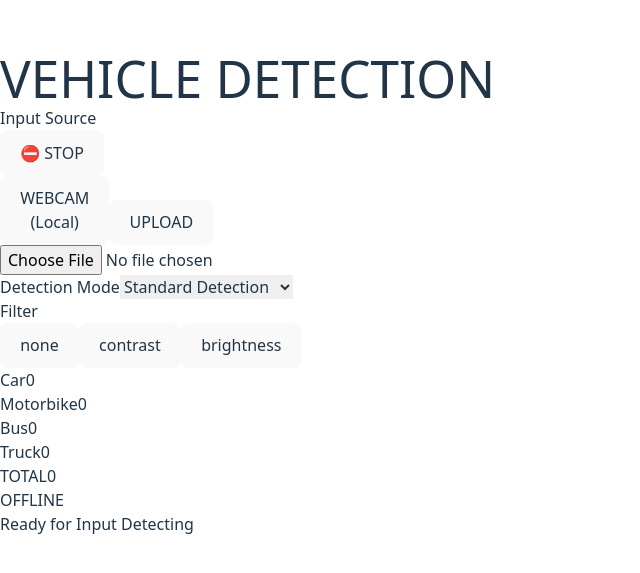
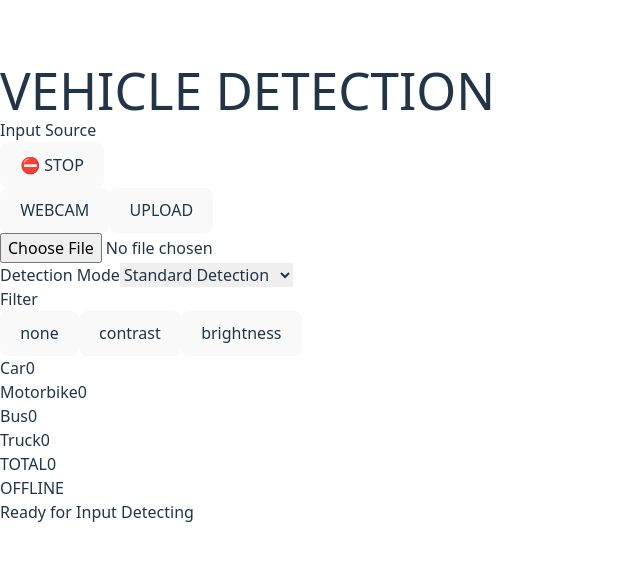
Before and after one commit to LuckiestDaru/DeepLearning-TA, a React (Vite) app in the folder deepLearningWeb/: page / in a window 1280 px wide. Shown: the part 107-680 px from the top of the page, without its empty margins (0-640 px from the left). Built offline with nearby package versions, Linux system fonts and the light colour scheme.

Commit message:
del unuses detail

```diff
--- a/deepLearningWeb/src/App.jsx
+++ b/deepLearningWeb/src/App.jsx
@@ -138,7 +138,7 @@ export default function App() {
               <div className="grid grid-cols-2 gap-2">
                 <button onClick={handleSetWebcam}
                   className={`px-3 py-3 rounded text-xs font-bold transition-all border ${inputType === 'webcam' ? 'bg-green-900/20 border-green-800 text-green-400' : 'bg-[#252525] border-transparent text-gray-400 hover:bg-[#303030]'}`}>
-                  WEBCAM<br/>(Local)
+                  WEBCAM
                 </button>
                 <button onClick={() => document.getElementById('fileInput').click()}
                   className={`px-3 py-3 rounded text-xs font-bold transition-all border ${inputType === 'upload' ? 'bg-green-900/20 border-green-800 text-green-400' : 'bg-[#252525] border-transparent text-gray-400 hover:bg-[#303030]'}`}>
```
